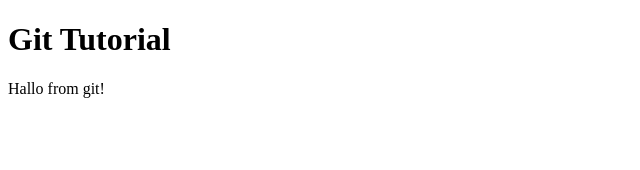
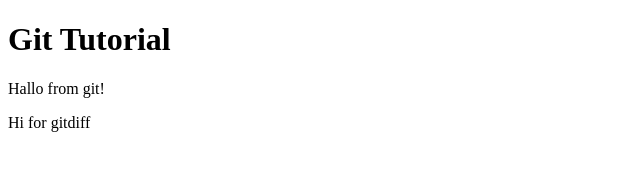
Before and after one commit to Tomohiro-Honda/git_tutorial, a plain HTML site: page index.html in a window 1280 px wide. Shown: the full height of the page, 0-640 px from the left. Drawn offline with Linux system fonts and the light colour scheme.

Commit message:
git diffで追記

```diff
--- a/index.html
+++ b/index.html
@@ -10,6 +10,7 @@
   <h1>Git Tutorial</h1>
   <div>
     <p>Hallo from git!</p>
+    <p>Hi for gitdiff</p>
   </div>
 </body>
 </html>
```
